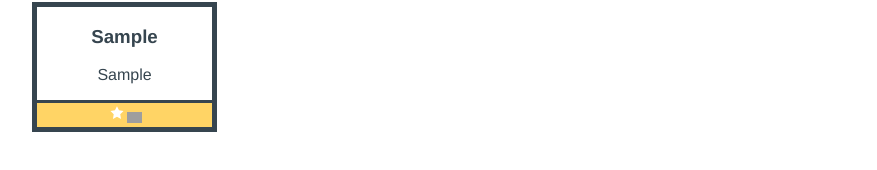
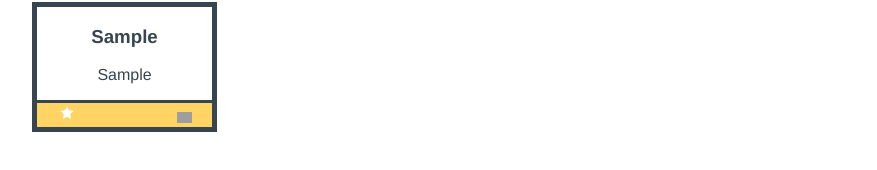
Before and after one commit to jmevans0211/Idea-Box-Vue, a Vue app: page / in a window 1280 px wide. Both pictures are taken after typing "Sample", "Sample" into the empty fields and a click on the button "Submit Idea!". Shown: the part 538-708 px from the top of the page, without its empty margins (81-958 px from the left). Built offline with nearby package versions, Linux system fonts and the light colour scheme; grey boxes are pictures that could not be loaded.

Commit message:
Update spacing on footer icons

```diff
--- a/src/components/IdeaCard.vue
+++ b/src/components/IdeaCard.vue
@@ -6,18 +6,21 @@
     </body>
     <footer>
       <img
+        class='img-star'
         v-if='idea.favorited === false'
         src='../../images/star.svg'
         width=20
         v-on:click='toggleFavorite'
       />
       <img
+        class='img-star'
         v-if='idea.favorited === true'
         src='../../images/star-active.svg'
         width=20
         v-on:click='toggleFavorite'
       />
       <img
+        class='img-delete'
         @click.prevent
         width=15
         v-on:click='getId'
@@ -59,4 +62,10 @@ export default {
     background-color: #FFD465;
     border-top: 3px #36454f solid;
   }
+  .img-star {
+    margin-right: 50px
+  }
+  .img-delete {
+    margin-left: 50px
+  }
 </style>
--- a/src/components/Nav.vue
+++ b/src/components/Nav.vue
@@ -34,6 +34,7 @@ export default {
         this.$emit('inputs', this.titleInput, this.contentInput, this.favorited, id)
         this.titleInput = '';
         this.contentInput = '';
+        this.errorMessage = false;
       }
     }
   }
```
